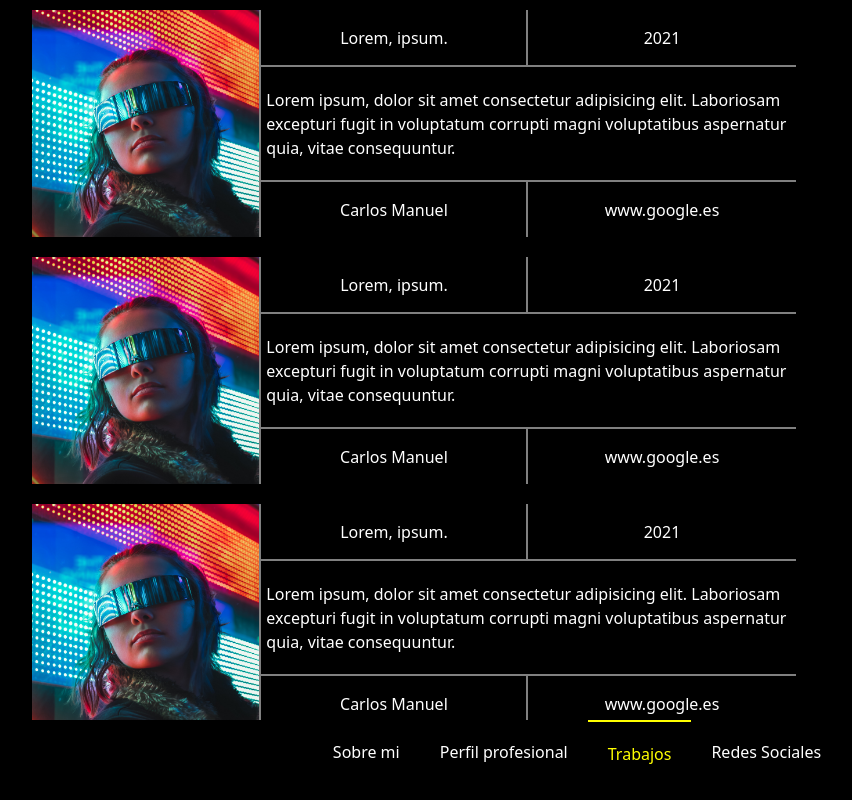
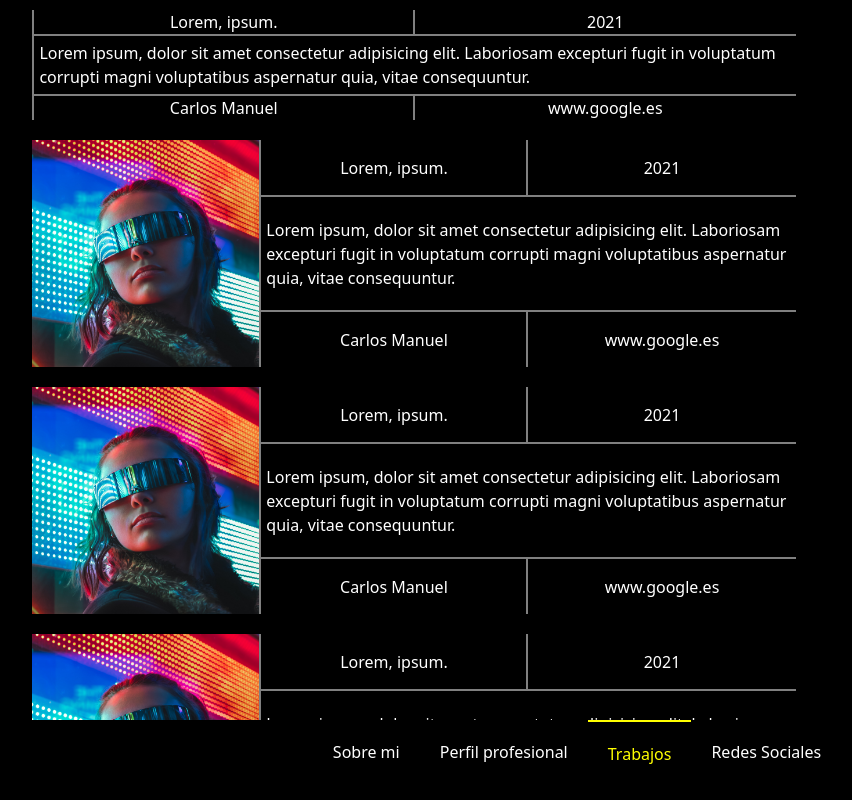
Before and after one commit to cmfraile/Portfolio2, an Angular app: page /trabajos in a window 1280 px wide. Shown: the whole page, without its empty margins (63-915 px from the left). Built offline with nearby package versions, Linux system fonts and the light colour scheme.

Commit message:
Es la foto del demonio la que fallaba. AMOGUS

```diff
--- a/src/app/componentes/trabajos/trabajos.component.html
+++ b/src/app/componentes/trabajos/trabajos.component.html
@@ -1,7 +1,8 @@
 <div class="row trabajosc">
     <div class="col contenido">
         <div class="tarjeta">
-            <div class="fototar"><img src="../../../assets/img/fotoitem.jpg" /></div>
+            <!-- <div class="fototar"><img src="../../../assets/img/fotoitem.jpg" /></div> -->
+            <div class="fototar"></div>
             <div class="contenidotar">
                 <div class="titulo">Lorem, ipsum.</div>
                 <div class="releaseordev">2021</div>
--- a/src/app/componentes/trabajos/trabajos.component.sass
+++ b/src/app/componentes/trabajos/trabajos.component.sass
@@ -48,12 +48,12 @@ $transborde : 2px solid rgba(255,255,255,0.5)
         justify-content: center
         align-items: center
     .titulo,.releaseordev,.autor,.link
-        max-height: 10% !important
-        min-width: 50% !important
-        max-width: 50% !important
+        max-height: 10%
+        min-width: 50%
+        max-width: 50%
     .descripcion
         padding: 5px
-        min-height: 80% !important
+        min-height: 80%
     .titulo,.releaseordev
         border-bottom: $transborde
     .autor,.link
```
